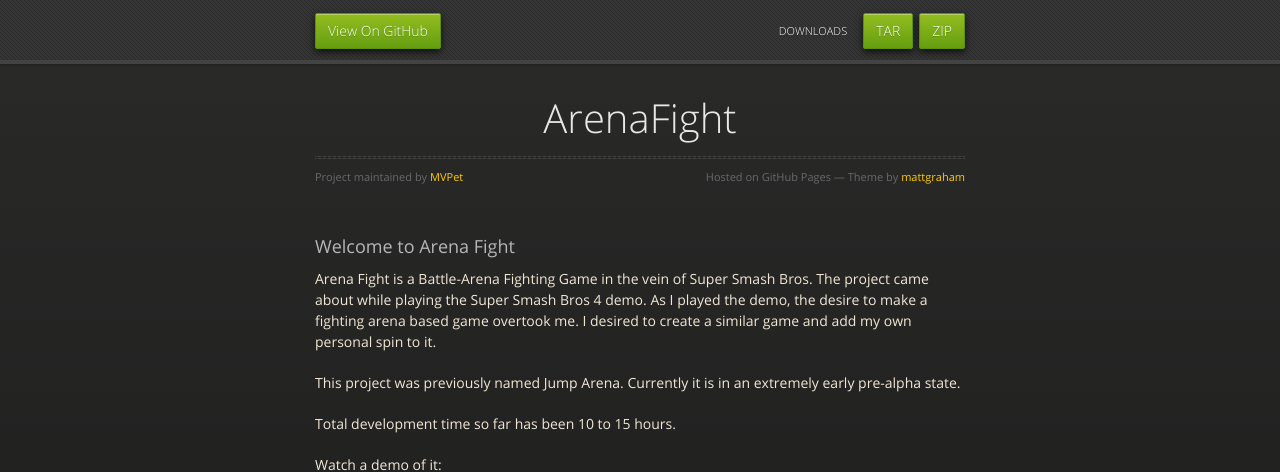
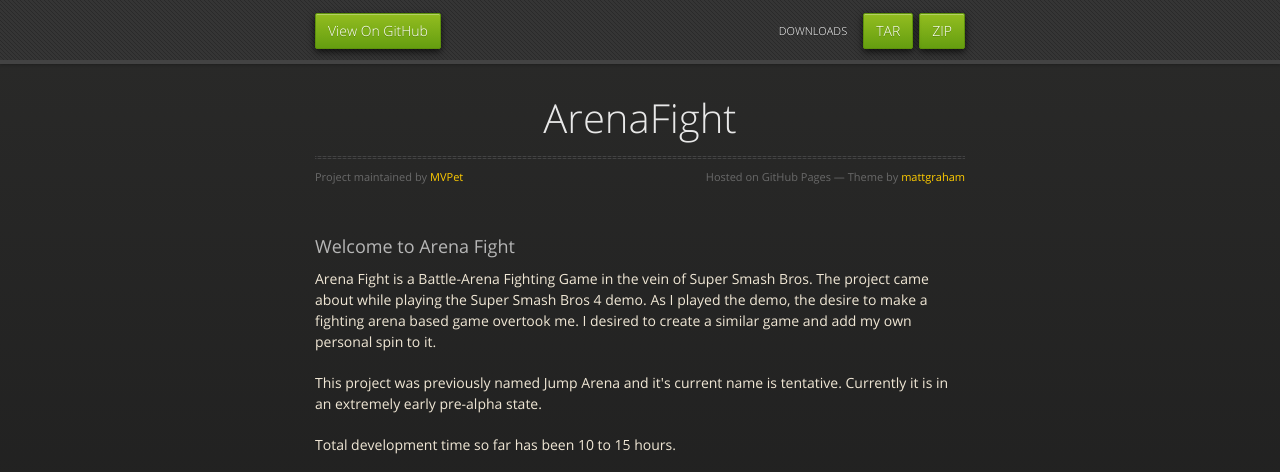
Before and after one commit to MVPet/ArenaFight, a plain HTML site: page index.html in a window 1280 px wide. Shown: the top 472 px of the page. Drawn offline with nearby package versions, Linux system fonts and the light colour scheme.

Commit message:
Update index.html

```diff
--- a/index.html
+++ b/index.html
@@ -43,7 +43,7 @@
 
 <p>Arena Fight is a Battle-Arena Fighting Game in the vein of Super Smash Bros. The project came about while playing the Super Smash Bros 4 demo. As I played the demo, the desire to make a fighting arena based game overtook me. I desired to create a similar game and add my own personal spin to it.</p>
 
-<p>This project was previously named Jump Arena. Currently it is in an extremely early pre-alpha state.</p>
+<p>This project was previously named Jump Arena and it's current name is tentative. Currently it is in an extremely early pre-alpha state.</p>
 
 <p>Total development time so far has been 10 to 15 hours.</p>
 
```
